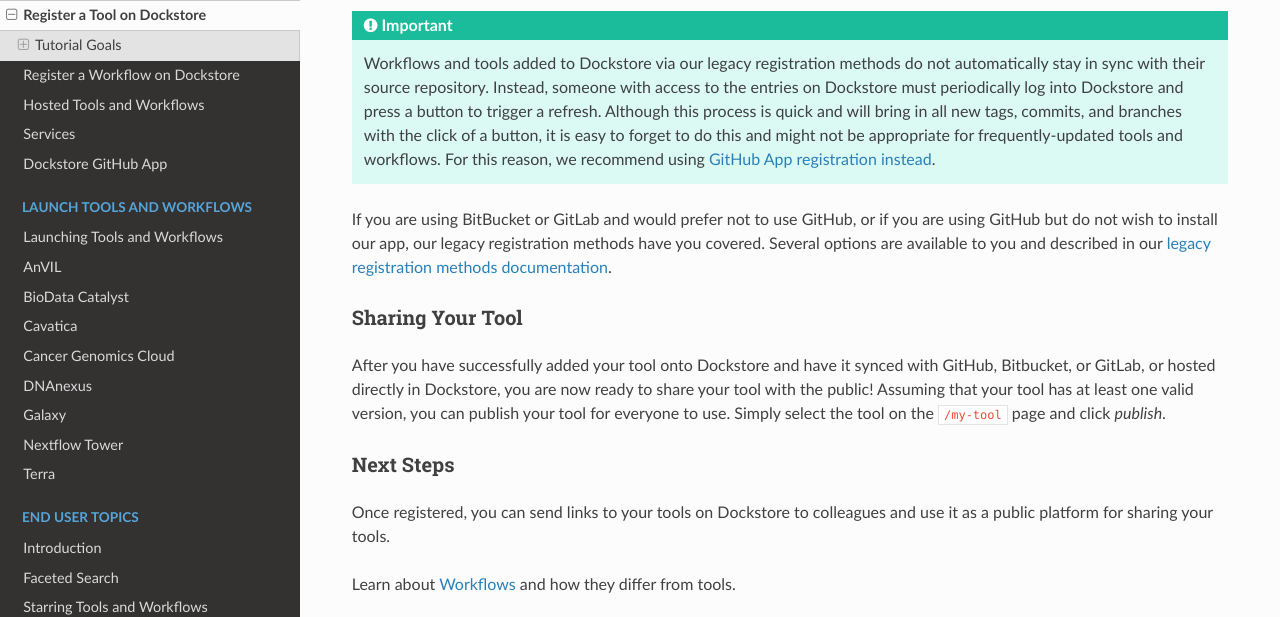
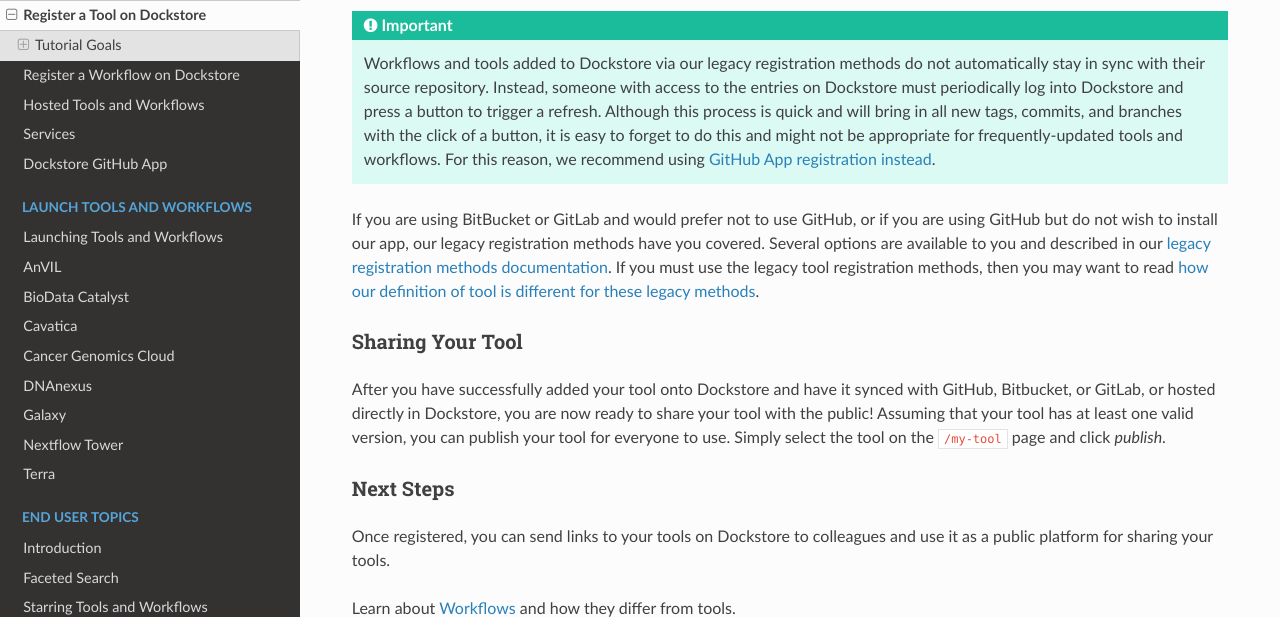
Before and after one commit to dockstore/dockstore-documentation, a Sphinx documentation site: the page built from docs/getting-started/dockstore-tools.rst, in a window 1280 px wide and 900 px high, scrolled down 5843 px, cut to the strip 0-617 px from the top of the window. Built offline with Sphinx 7.4.7 and the Read the Docs theme 2.0.0, drawn with Linux system fonts in a browser that asks for light colours.

Commit message:
Update dockstore-tools.rst

```diff
--- a/docs/getting-started/dockstore-tools.rst
+++ b/docs/getting-started/dockstore-tools.rst
@@ -77,7 +77,7 @@
 
 .. include:: /getting-started/github-apps/note--legacy-dont-sync.rst
 
-If you are using BitBucket or GitLab and would prefer not to use GitHub, or if you are using GitHub but do not wish to install our app, our legacy registration methods have you covered. Several options are available to you and described in our :doc:`legacy registration methods documentation </advanced-topics/legacy/tool-legacy-registration>`.
+If you are using BitBucket or GitLab and would prefer not to use GitHub, or if you are using GitHub but do not wish to install our app, our legacy registration methods have you covered. Several options are available to you and described in our :doc:`legacy registration methods documentation </advanced-topics/legacy/tool-legacy-registration>`. If you must use the legacy tool registration methods, then you may want to read :doc:`how our definition of tool is different for these legacy methods </../advanced-topics/dockstore-tools-overhaul>`.
 
 Sharing Your Tool
 -----------------
```
